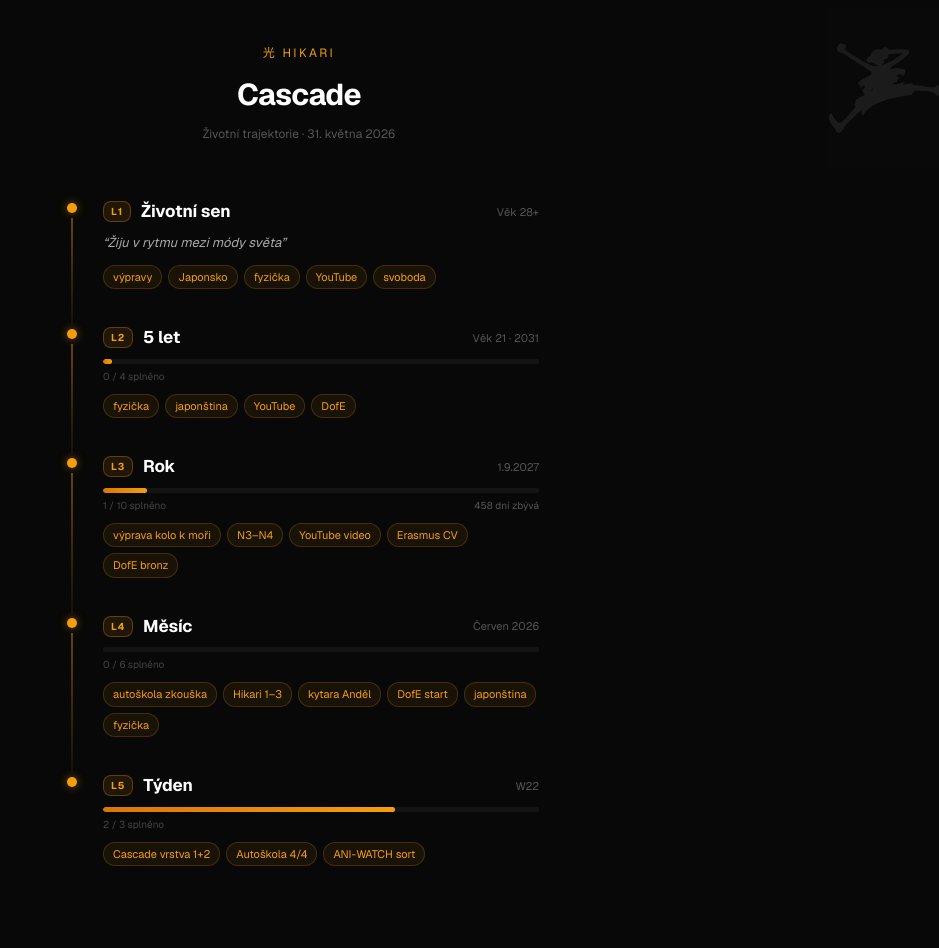
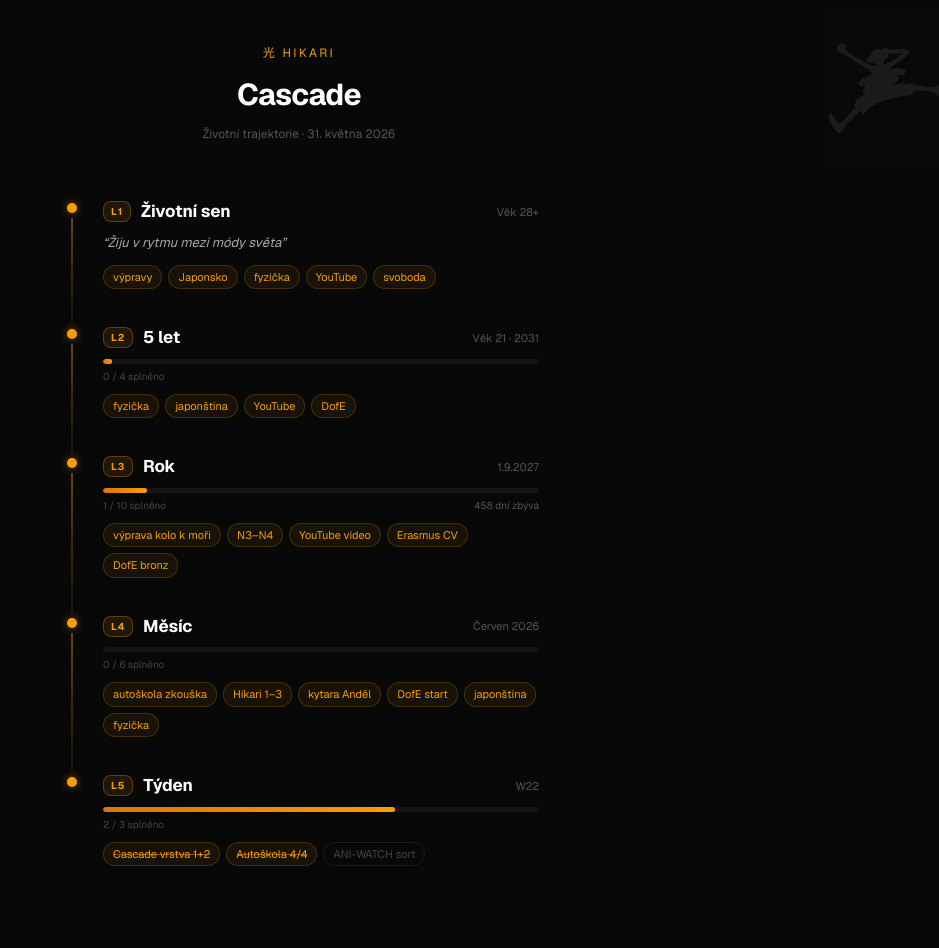
Before and after one commit to matuk42/hikari-dashboard, a Next.js app: page /cascade in a window 1280 px wide. Shown: the top 948 px of the page, without its empty margins (341-1280 px from the left). Built offline with nearby package versions, Linux system fonts and the light colour scheme.

Commit message:
auto: save changes

```diff
--- a/app/cascade/page.tsx
+++ b/app/cascade/page.tsx
@@ -257,8 +257,8 @@ export default function CascadePage() {
 
               {/* Chips */}
               <div style={{ display: 'flex', flexWrap: 'wrap', gap: 6 }}>
-                {layer.chips.map(c => (
-                  <span key={c} style={chip()}>
+                {layer.chips.map((c, ci) => (
+                  <span key={c} style={chip(layer.chipsDone?.[ci])}>
                     {c}
                   </span>
                 ))}
```
